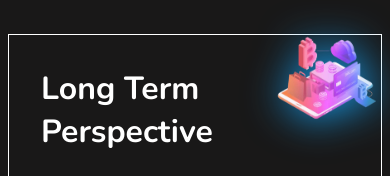
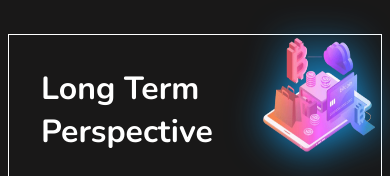
Before and after one commit to Njaka02/Decentra, a website: page index.html in a window 390 px wide. Shown: the part 924-1100 px from the top of the page. Drawn offline with nearby package versions, Linux system fonts and the light colour scheme.

Commit message:
[ADD] responsive designe

```diff
--- a/style.css
+++ b/style.css
@@ -567,6 +567,11 @@ footer {
     .navbar .nav-links ul li .contactUs {
         margin-left: 0rem;
     }
+
+    .bitcoin-Illustrator img {
+        height: 11rem;
+        width: 11rem;
+    }
 }
 
 @media screen and (max-width: 1181px ) {
@@ -586,6 +591,11 @@ footer {
 
     .navbar .nav-links ul li .contactUs {
         margin-left: 0rem;
+    }
+
+    .bitcoin-Illustrator img {
+        height: 10.5rem;
+        width: 10rem;
     }
 
     footer {
@@ -675,7 +685,7 @@ footer {
         margin: 1em 0;
         font-size: 1.2em;
         font-weight: bold;
-        padding: 0 1rem 0 0.5rem;
+        padding: 0 2rem 0 0.5rem;
     }
     .navbar .nav-links ul li .contactUs {
         margin-right: 3em;
@@ -687,6 +697,11 @@ footer {
         height: 60em;
         display: flex;
         flex-direction: column;
+    }
+
+    .bitcoin-Illustrator img {
+        height: 13rem;
+        width: 13rem;
     }
 
     .graph {
@@ -732,6 +747,11 @@ footer {
 
     .navbar .nav-links ul li .contactUs {
         margin-left: 15em;
+    }
+
+    .bitcoin-Illustrator img {
+        height: 13rem;
+        width: 13rem;
     }
 
     footer {
@@ -862,7 +882,7 @@ footer {
     }
 
     .navbar .nav-links ul li .contactUs {
-        margin-left: 15rem;
+        margin-left: 14rem;
     }
 }
 
@@ -939,6 +959,7 @@ footer {
 
     .navbar .nav-links ul li .contactUs {
         margin-right: 1em;
+        margin-left: 7rem;
     }
 
     .p-border1 p {
@@ -959,6 +980,11 @@ footer {
     .p-border2,
     .p-border3 {
         margin: 0.25rem 1rem;
+    }
+
+    .bitcoin-Illustrator img {
+        height: 9rem;
+        width: 10rem;
     }
 
     footer {
@@ -1008,7 +1034,7 @@ footer {
     }
 
     .navbar .nav-links ul li .contactUs {
-        margin-left: 8rem;
+        margin-left: 1rem;
     }
 
     .p-border1 p {
@@ -1033,6 +1059,11 @@ footer {
     .p-border2,
     .p-border3 {
         margin: 0.25rem 0;
+    }
+
+    .bitcoin-Illustrator img {
+        height: 8rem;
+        width: 8rem;
     }
 
     footer {
@@ -1077,4 +1108,9 @@ footer {
     .navbar .nav-links ul li .contactUs {
         margin-left: 7em;
     }
+
+    .bitcoin-Illustrator img {
+        height: 7rem;
+        width: 7rem;
+    }
 }
```
